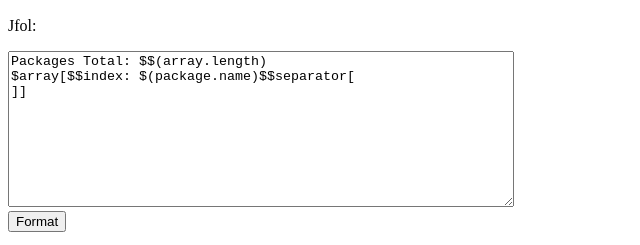
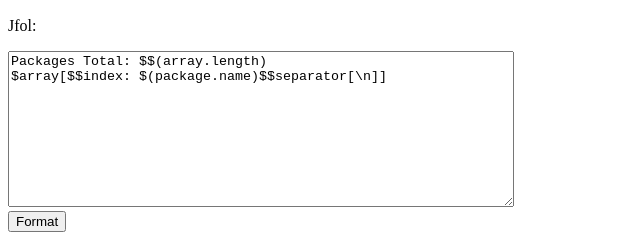
Before and after one commit to MeilCli/Jfol.TS, a website with bundled scripts: page docs/index.html in a window 1280 px wide. Shown: the part 425-670 px from the top of the page, 0-640 px from the left. Built offline with nearby package versions, Linux system fonts and the light colour scheme.

Commit message:
modify html

```diff
--- a/docs/index.html
+++ b/docs/index.html
@@ -31,8 +31,7 @@
             <p>Jfol:</p>
             <textarea name="jfol" style="min-height: 150px;min-width: 500px;">
 Packages Total: $$(array.length)
-$array[$$index: $(package.name)$$separator[
-]]
+$array[$$index: $(package.name)$$separator[\n]]
             </textarea>
             <br />
             <input type="button" value="Format" />
```
